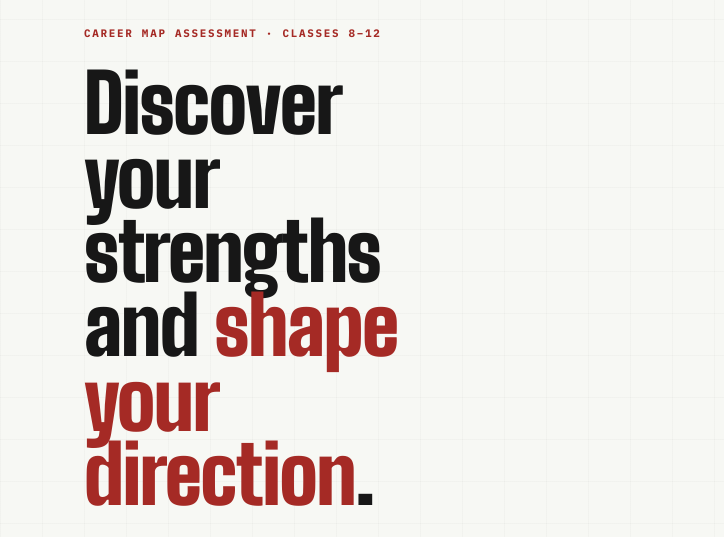
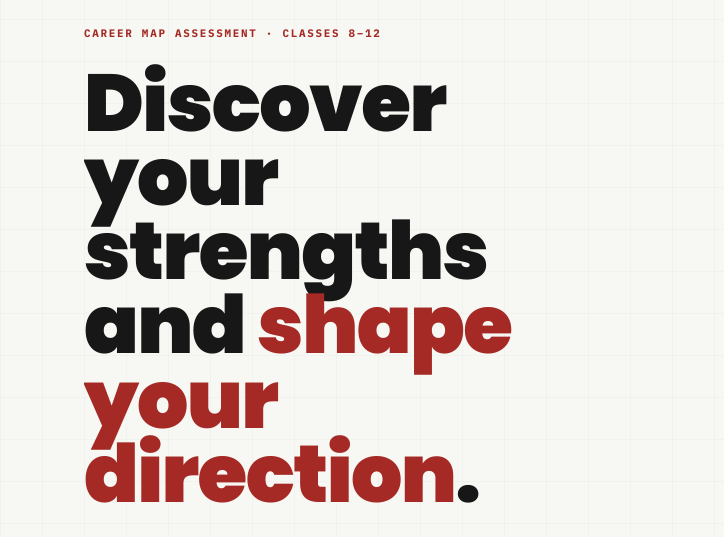
Before and after one commit to subhankaridentitygroup-sudo/cm.psychometrictest, a plain HTML site: page index.html in a window 1280 px wide. Shown: the part 191-728 px from the top of the page, 0-724 px from the left. Drawn offline with nearby package versions, Linux system fonts and the light colour scheme.

Commit message:
Add files via upload

```diff
--- a/index.html
+++ b/index.html
@@ -6,7 +6,7 @@
 <title>Career Map · Psychometric Assessment</title>
 <link rel="preconnect" href="https://fonts.googleapis.com">
 <link rel="preconnect" href="https://fonts.gstatic.com" crossorigin>
-<link href="https://fonts.googleapis.com/css2?family=Big+Shoulders+Display:wght@500;700;800;900&family=Source+Sans+3:wght@400;600;700&family=IBM+Plex+Mono:wght@500;600;700&display=swap" rel="stylesheet">
+<link href="https://fonts.googleapis.com/css2?family=Poppins:wght@400;500;600;700;800;900&family=Big+Shoulders+Display:wght@500;700;800;900&family=IBM+Plex+Mono:wght@500;600;700&display=swap" rel="stylesheet">
 <style>
 :root{
   --red:#9C2A1F; --red-deep:#7A1F16; --ink:#211B19; --steel:#6E7075; --silver:#B7BAC0;
@@ -16,8 +16,8 @@
 }
 *{box-sizing:border-box; margin:0; padding:0;}
 html{scroll-behavior:smooth;}
-body{font-family:'Source Sans 3',system-ui,sans-serif; background:var(--paper); color:var(--ink); line-height:1.55;}
-h1,h2,h3,.display{font-family:'Big Shoulders Display',sans-serif;}
+body{font-family:'Poppins',system-ui,sans-serif; background:var(--paper); color:var(--ink); line-height:1.55;}
+h1,h2,h3,.display{font-family:'Poppins',sans-serif;}
 .mono{font-family:'IBM Plex Mono',monospace;}
 
 .wrap{max-width:920px; margin:0 auto; padding:0 20px 90px;}
@@ -75,7 +75,7 @@ img{max-width:100%; display:block;}
 .routemap .stop span{font-size:.74rem; color:var(--steel);}
 
 /* ---------- buttons ---------- */
-.btn{display:inline-block; font:inherit; font-weight:700; border:none; cursor:pointer; border-radius:99px; padding:13px 28px; transition:transform .12s ease, box-shadow .12s ease; font-family:'Source Sans 3';}
+.btn{display:inline-block; font:inherit; font-weight:700; border:none; cursor:pointer; border-radius:99px; padding:13px 28px; transition:transform .12s ease, box-shadow .12s ease; font-family:'Poppins',sans-serif;}
 .btn:focus-visible{outline:3px solid var(--gold); outline-offset:2px;}
 .btn-primary{background:var(--ink); color:#fff;}
 .btn-primary:hover{transform:translateY(-1px); box-shadow:0 6px 16px rgba(33,27,25,.25);}
@@ -309,8 +309,8 @@ details.morejobs .chips{margin-top:10px;}
 
 /* Mindprint visual system: independent interface built around the same assessment engine. */
 :root{--navy:#132b3a;--teal:#087e8b;--coral:#ef6f6c;--mist:#edf4f3;--cream:#fbfaf6;--ink:#17212b;--soft:#65727d;--edge:#d5e0df;--gold:#e5b652;--paper:var(--cream);--card:#fff;--line:var(--edge);--red:var(--coral);--steel:var(--soft);}
-body{font-family:Inter,ui-sans-serif,system-ui,-apple-system,BlinkMacSystemFont,"Segoe UI",sans-serif;background:var(--cream);color:var(--ink);line-height:1.55;}
-h1,h2,h3,.display{font-family:Georgia,"Times New Roman",serif;letter-spacing:0;}
+body{font-family:'Poppins',ui-sans-serif,system-ui,-apple-system,BlinkMacSystemFont,"Segoe UI",sans-serif;background:var(--cream);color:var(--ink);line-height:1.55;}
+h1,h2,h3,.display{font-family:'Poppins',sans-serif;letter-spacing:0;}
 .wrap{max-width:1120px;padding:0 28px 80px;}
 .topbar{background:var(--navy);border:0;padding:14px 28px;box-shadow:0 2px 10px rgba(19,43,58,.14);}
 .topbar-inner{max-width:1120px;}
@@ -362,7 +362,7 @@ h1,h2,h3,.display{font-family:Georgia,"Times New Roman",serif;letter-spacing:0;}
 
 /* Career Map report theme: charcoal, paper, deep red and gold. */
 :root{--navy:#211b19;--teal:#9c2a1f;--coral:#c98a2c;--mist:#f2f4f6;--cream:#f2f4f6;--ink:#211b19;--soft:#6e7075;--edge:#dee2e6;--gold:#c98a2c;--paper:#f2f4f6;--card:#fff;--line:#dee2e6;--red:#9c2a1f;--steel:#6e7075;}
-body{font-family:'Source Sans 3',system-ui,sans-serif;background:var(--paper);}h1,h2,h3,.display{font-family:'Big Shoulders Display',sans-serif;}
+body{font-family:'Poppins',system-ui,sans-serif;background:var(--paper);}h1,h2,h3,.display{font-family:'Poppins',sans-serif;}
 .topbar{background:#211b19;}.brandrow::before{content:"CAREER MAP";font-family:'Big Shoulders Display',sans-serif;font-size:1.35rem;letter-spacing:.08em;}.stage{color:#d4c8bf;}.route .track{background:#554945;}.route .fill{background:#c98a2c;}
 .hero::before{display:none;}.hero h1{font-weight:900;color:#211b19;}.hero h1 em{color:#9c2a1f;}.hero-signals span{color:#7a1f16;border-color:#d9b8b4;background:#fff;}.hero-art{background:#211b19;box-shadow:20px 22px 0 #e7d6bd;}.hero-art::before{border-color:rgba(201,138,44,.68);}
 .startcard::before{background:#211b19;font-family:'Big Shoulders Display',sans-serif;font-weight:800;}.startcard::after{content:"CAREER MAP / PROFILE";color:#e7d6bd;}.field label{font-family:'IBM Plex Mono',monospace;}.field input:focus,.field select:focus{border-color:#c98a2c;box-shadow:0 0 0 4px rgba(201,138,44,.16);}.routemap .stop{background:#f2f4f6;}.routemap .stop:hover{background:#fbf1e4;}.btn-primary{background:#211b19;box-shadow:0 7px 14px rgba(33,27,25,.18);}.btn-primary:hover{background:#9c2a1f;}.btn-accent{background:#9c2a1f;box-shadow:0 7px 14px rgba(156,42,31,.18);}.btn-accent:hover{background:#7a1f16;}.sec-head .eyebrow{color:#9c2a1f;}.sec-head h2{color:#211b19;}.sec-head::after{background:#c98a2c;}.q .qnum{color:#9c2a1f;background:#fbf1e4;}.q:hover{border-color:#d8b7b1;box-shadow:0 12px 26px rgba(33,27,25,.07);}.likert label:hover{border-color:#9c2a1f;color:#9c2a1f;}.likert label.sel{background:#9c2a1f;border-color:#9c2a1f;box-shadow:0 7px 13px rgba(156,42,31,.18);}.opts label:hover{border-color:#9c2a1f;}.opts label.sel{border-color:#9c2a1f;background:#fbf1e4;box-shadow:inset 3px 0 #9c2a1f,0 8px 17px rgba(156,42,31,.07);}.opts .letter{color:#9c2a1f;}.report-cover{background:#211b19;}.report-cover::after{border-color:rgba(201,138,44,.7);box-shadow:0 0 0 28px rgba(201,138,44,.08),0 0 0 80px rgba(201,138,44,.04);}
```
